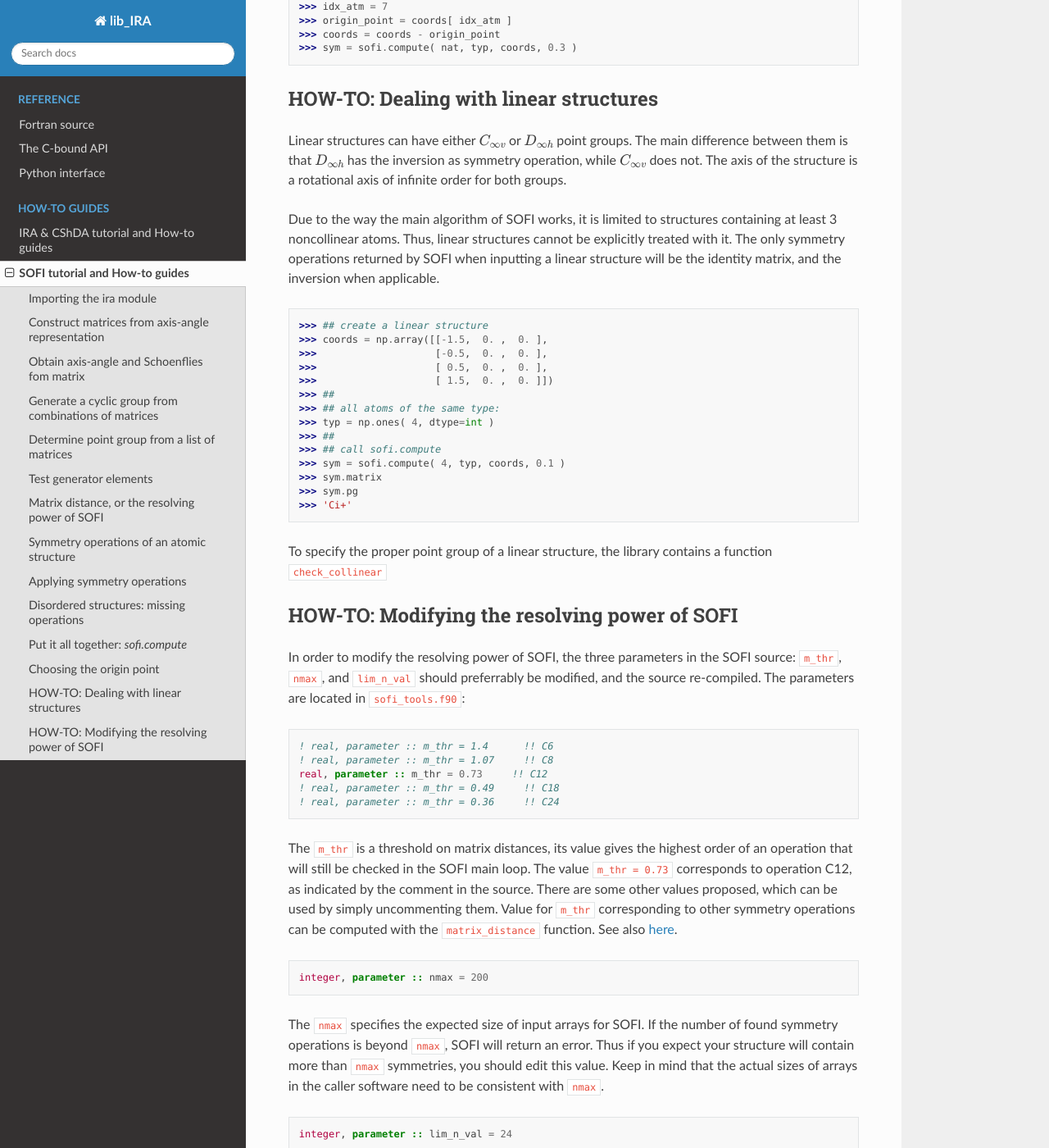
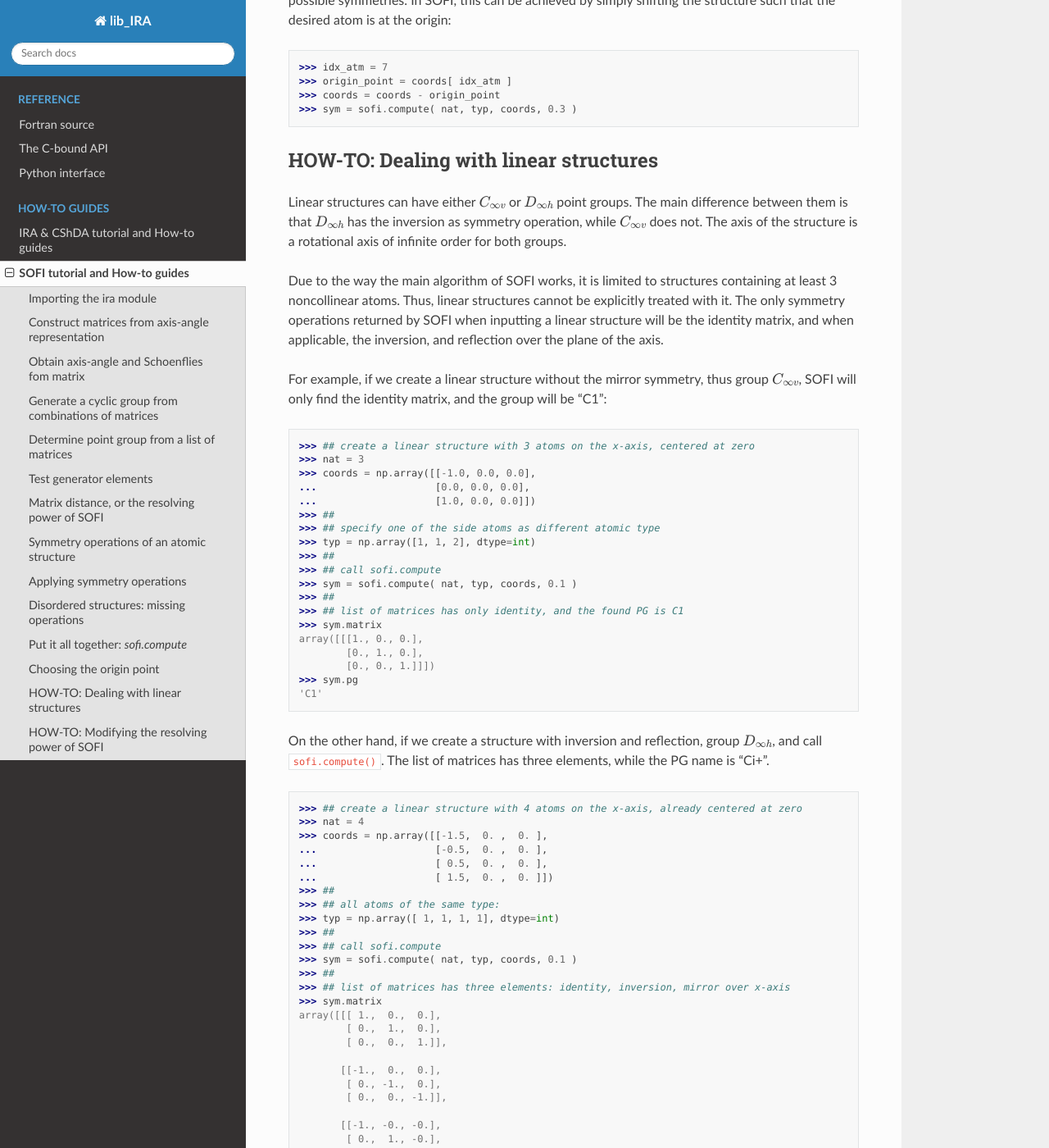
Before and after one commit to mammasmias/IterativeRotationsAssignments, a Sphinx documentation site: the page built from docs/howto/sofi_howto.rst, in a window 1280 px wide and 1400 px high, scrolled down 11700 px. Shown: the whole window at 82% size. Built offline with Sphinx 7.4.7 and the Read the Docs theme 2.0.0, drawn with Linux system fonts in a browser that asks for light colours; some of the changed text lies outside the part shown.

Commit message:
add howto:linear

```diff
--- a/docs/howto/sofi_howto.rst
+++ b/docs/howto/sofi_howto.rst
@@ -106,7 +106,7 @@ and the axis-angle representation by calling the ``analmat()`` function:
    >>> ## save the output
    >>> op, n, p, ax, angle = sofi.analmat( matrix )
 
-The Schoeflies symbol is then ``Op n^p``. The ``angle`` is in units :math:`1/2\pi`, i.e. ``angle=0.5`` is half
+The Schoeflies symbol is then ``Op n^p``. The ``angle`` is in units of :math:`2\pi`, i.e. ``angle=0.5`` is half
 the full circle.
 
 NOTE the axis ``ax`` comes from a diagonalisation procedure, therefore any :math:`\pm` direction is a
@@ -136,6 +136,8 @@ will flip its axis and angle :
       ('C', 19, 1, array([1., 0., 0.]), 0.051282052)
       >>> ## notice that C39^2 is between C38^2=C19^1 and C40^2=C20^1
 
+   In order to modify this behaviour, edit the ``lim_n_val`` parameter, as described :ref:`here <modif_m_thr>`.
+
 
 Generate a cyclic group from combinations of matrices
 =====================================================
@@ -143,6 +145,8 @@ Generate a cyclic group from combinations of matrices
 Two or more matrices can be used to create a cyclic group. A cyclic group means any combination of the
 elements always generates an element that is inside the group. This can be done by calling the ``mat_combos()``
 function:
+
+.. code-block:: python
 
    >>> ## create an empty list of two 3x3 matrices
    >>> mat_list = np.zeros( [2, 3, 3], dtype=float)
@@ -164,12 +168,15 @@ function:
    array([[[-1.,  0.,  0.],
            [ 0.,  1.,  0.],
            [ 0.,  0.,  1.]],
+
           [[ 1.,  0.,  0.],
            [ 0.,  1.,  0.],
            [ 0.,  0., -1.]],
+
           [[ 1.,  0.,  0.],
            [ 0.,  1.,  0.],
            [ 0.,  0.,  1.]],
+
           [[-1.,  0.,  0.],
            [ 0.,  1.,  0.],
            [ 0.,  0., -1.]]])
@@ -285,8 +292,7 @@ The threshold ``m_thr`` is set to a value such that the rotation C12^1 can be re
 .. note::
    The value of ``m_thr`` effectively determines the `resolving power` of SOFI. For groups containing
    operations with order higher than C12, the value should be adjusted, and the ``src`` recompiled.
-   In that case, take care of array sizes, as they might exceed ``nmax``, and to adjust the procedure
-   in ``analmat()``.
+   In that case, take care of array sizes, as they might exceed ``nmax``, and to adjust ``lim_n_val``. Refer :ref:`here <modif_m_thr>` for more info.
 
 
 
@@ -560,35 +566,109 @@ In SOFI, this can be achieved by simply shifting the structure such that the des
 
 
 HOW-TO: Dealing with linear structures
-=====================================
+======================================
 
 Linear structures can have either :math:`C_{\infty v}` or :math:`D_{\infty h}` point groups. The main difference between them is that :math:`D_{\infty h}` has the inversion as symmetry operation, while :math:`C_{\infty v}` does not. The axis of the structure is a rotational axis of infinite order for both groups.
 
-Due to the way the main algorithm of SOFI works, it is limited to structures containing at least 3 noncollinear atoms. Thus, linear structures cannot be explicitly treated with it. The only symmetry operations returned by SOFI when inputting a linear structure will be the identity matrix, and the inversion when applicable.
+Due to the way the main algorithm of SOFI works, it is limited to structures containing at least 3 noncollinear atoms. Thus, linear structures cannot be explicitly treated with it. The only symmetry operations returned by SOFI when inputting a linear structure will be the identity matrix, and when applicable, the inversion, and reflection over the plane of the axis.
 
-   >>> ## create a linear structure
+
+For example, if we create a linear structure without the mirror symmetry, thus group :math:`C_{\infty v}`, SOFI will only find the identity matrix, and the group will be "C1":
+
+.. code-block:: python
+
+   >>> ## create a linear structure with 3 atoms on the x-axis, centered at zero
+   >>> nat = 3
+   >>> coords = np.array([[-1.0, 0.0, 0.0],
+   ...                    [0.0, 0.0, 0.0],
+   ...                    [1.0, 0.0, 0.0]])
+   >>> ##
+   >>> ## specify one of the side atoms as different atomic type
+   >>> typ = np.array([1, 1, 2], dtype=int)
+   >>> ##
+   >>> ## call sofi.compute
+   >>> sym = sofi.compute( nat, typ, coords, 0.1 )
+   >>> ##
+   >>> ## list of matrices has only identity, and the found PG is C1
+   >>> sym.matrix
+   array([[[1., 0., 0.],
+           [0., 1., 0.],
+           [0., 0., 1.]]])
+   >>> sym.pg
+   'C1'
+
+
+On the other hand, if we create a structure with inversion and reflection, group :math:`D_{\infty h}`, and call ``sofi.compute()``. The list of matrices has three elements, while the PG name is "Ci+".
+
+.. code-block:: python
+
+   >>> ## create a linear structure with 4 atoms on the x-axis, already centered at zero
+   >>> nat = 4
    >>> coords = np.array([[-1.5,  0. ,  0. ],
-   >>>                    [-0.5,  0. ,  0. ],
-   >>>                    [ 0.5,  0. ,  0. ],
-   >>>                    [ 1.5,  0. ,  0. ]])
+   ...                    [-0.5,  0. ,  0. ],
+   ...                    [ 0.5,  0. ,  0. ],
+   ...                    [ 1.5,  0. ,  0. ]])
    >>> ##
    >>> ## all atoms of the same type:
-   >>> typ = np.ones( 4, dtype=int )
+   >>> typ = np.array([ 1, 1, 1, 1], dtype=int)
    >>> ##
    >>> ## call sofi.compute
-   >>> sym = sofi.compute( 4, typ, coords, 0.1 )
+   >>> sym = sofi.compute( nat, typ, coords, 0.1 )
+   >>> ##
+   >>> ## list of matrices has three elements: identity, inversion, mirror over x-axis
    >>> sym.matrix
+   array([[[ 1.,  0.,  0.],
+           [ 0.,  1.,  0.],
+           [ 0.,  0.,  1.]],
+
+          [[-1.,  0.,  0.],
+           [ 0., -1.,  0.],
+           [ 0.,  0., -1.]],
+
+          [[-1., -0., -0.],
+           [ 0.,  1., -0.],
+           [-0.,  0.,  1.]]])
+   >>> ##
+   >>> ## the point group gives Ci+ since there are more operations than expected for pure Ci,
+   >>> ## pure Ci has 2 operations.
    >>> sym.pg
-   >>> 'Ci+'
+   'Ci+'
 
 
-To specify the proper point group of a linear structure, the library contains a function ``check_collinear``
+In order to distinguish the linear structures from the others, the library contains a function ``check_collinear()``, which can be used as follows:
+
+.. code-block:: python
+
+   >>> is_collinear, axis = sofi.check_collinear( nat, coords )
+
+Thus if the returned variable ``is_collinear=True``, then the structure in ``coords`` is collinear, and vice versa.
+The variable ``axis`` contains the axis of the structure, when it is collinear.
+
+This function can be combined with the ``compute()`` function to properly label point groups of linear structures:
+
+.. code-block:: python
+
+   ## call compute()
+   sym = sofi.compute( nat, typ, coords, sym_thr )
+   ##
+   ## check if structure is collinear
+   is_collinear, axis = sofi.check_collinear( nat, coords )
+   if( is_collinear ):
+
+      ## if number of symmetry operations == 1: group is C1
+      if( sym.n_sym == 1 ):
+         ## overwrite the point group as desired
+         sym.pg = "Cnv"
+
+      else:
+         sym.pg = "Dnh"
 
 
 
+.. _modif_m_thr:
 
 HOW-TO: Modifying the resolving power of SOFI
-============================================
+=============================================
 
 In order to modify the resolving power of SOFI, the three parameters in the SOFI source: ``m_thr``, ``nmax``, and ``lim_n_val`` should preferrably be modified, and the source re-compiled. The parameters are located in ``sofi_tools.f90``:
 
```
Also changed, not shown: other parts of docs/howto/sofi_howto.rst (+1 -1 lines).
